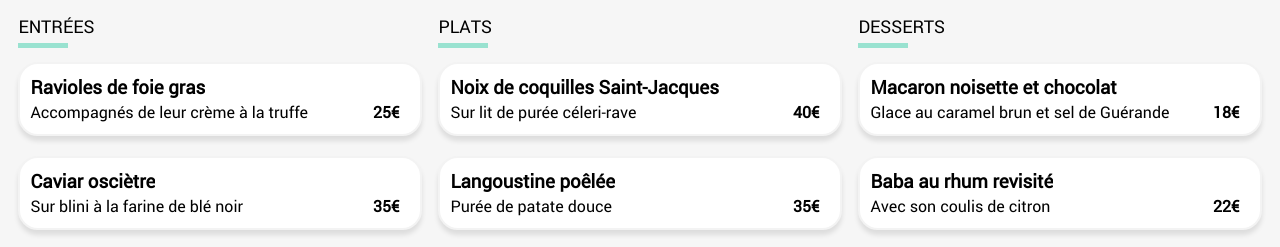
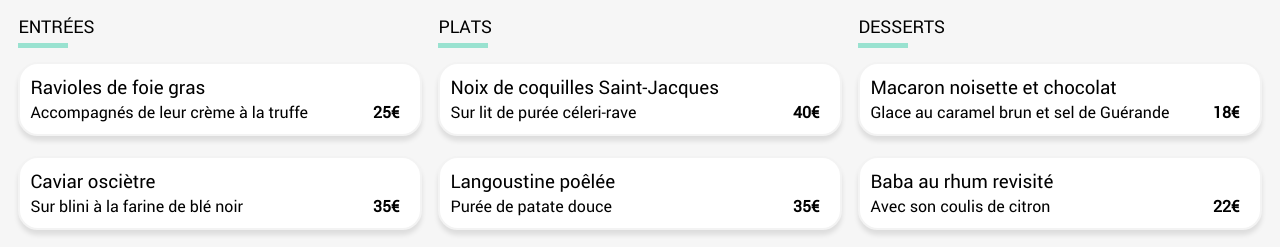
Before and after one commit to Gini2a/MarcelinHerry_3_26072021, a plain HTML site: page pages/note-enchantee.html in a window 1280 px wide. Shown: the part 510-757 px from the top of the page. Drawn offline with Linux system fonts and the light colour scheme.

Commit message:
correction chemin d'accès police roboto

```diff
--- a/scss/menu.scss
+++ b/scss/menu.scss
@@ -36,6 +36,9 @@ a{
     text-decoration: none;
     color: black;
 }
+
+h3{
+    font-weight: lighter;}
 
 .header{
     margin-top: 10px;
@@ -269,10 +272,6 @@ animation: menu 1.5s ease-in-out both;
     background-color: black;
 }
 
-.footer__logo h3{
-    font-weight: lighter;
-}
-
 .footer__logo{
     font-family: 'shrikhand';
 }
--- a/scss/style.scss
+++ b/scss/style.scss
@@ -7,7 +7,7 @@
 
 @font-face {
     font-family: 'roboto';
-    src:url(..font/Roboto-Regular.ttf)
+    src:url(../font/Roboto-Regular.ttf)
 }
 
 @mixin btn {
```
Also changed, not shown: css/menu.css, css/style.css, 1 other file.
